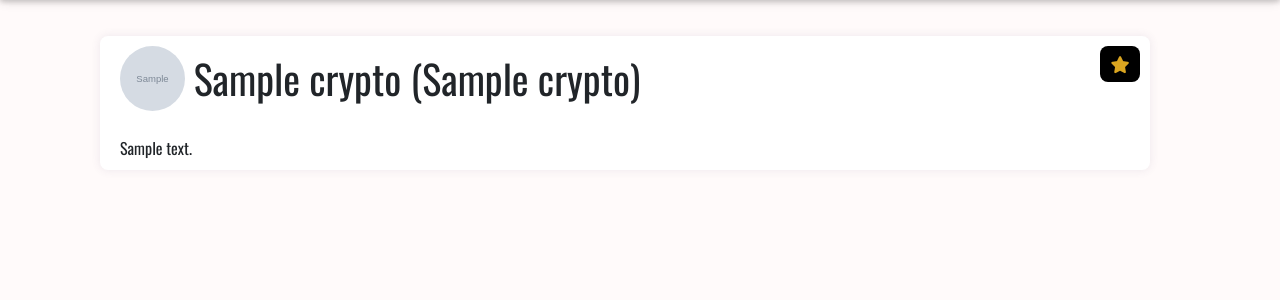
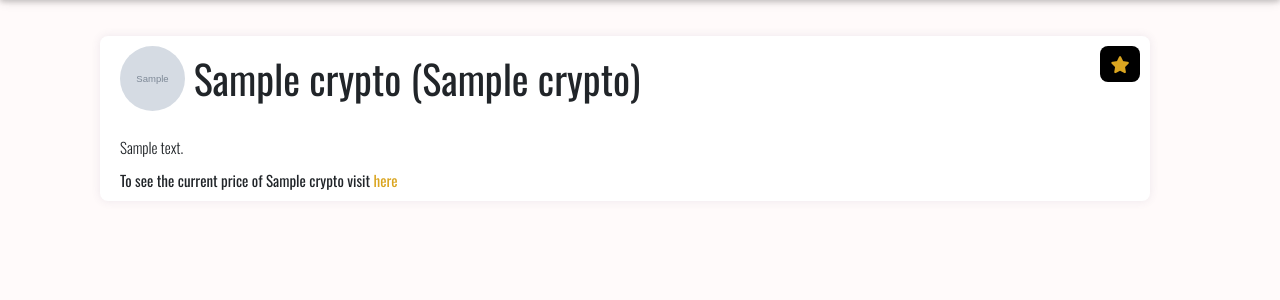
Before and after one commit to Code-Institute-Submissions/Milestone-Project-261, a Flask app: template templates/crypto.html in a window 1280 px wide. Shown: the part 64-364 px from the top of the page. Run offline with Flask 2, Linux system fonts and the light colour scheme; the template is opened without the code that fills it: most values are stand-ins (such as "Sample title", 1, 10 or a date in 2020); grey boxes marked "Sample" are stand-in pictures; some libraries are stand-ins or nearby versions; some web fonts are replaced.

Commit message:
Add link for Crypto price

```diff
--- a/static/css/style.css
+++ b/static/css/style.css
@@ -335,4 +335,12 @@ label.form-label {
 .crypto-about {
     margin-left: 20px;
     margin-right: 20px;
+    font-weight: 300;
+    font-size: 15px;
 }
+
+.crypto-info {
+    margin-left: 20px;
+    margin-top: 10px;
+    font-size: 15px;
+}
--- a/templates/crypto.html
+++ b/templates/crypto.html
@@ -20,6 +20,9 @@
                     </div>
                     <div class="get-crypto-about">
                         <div class="crypto-about">{{ crypto.crypto_about }}</div>
+                        <div class="crypto-info">To see the current price of {{ crypto.crypto_name }} visit <a
+                                href="{{ crypto.info }}" style="color:#DAA520" target="_blank"
+                                rel="noopener noreferrer">here</a></div>
                     </div>
                 </div>
             </div>
```
